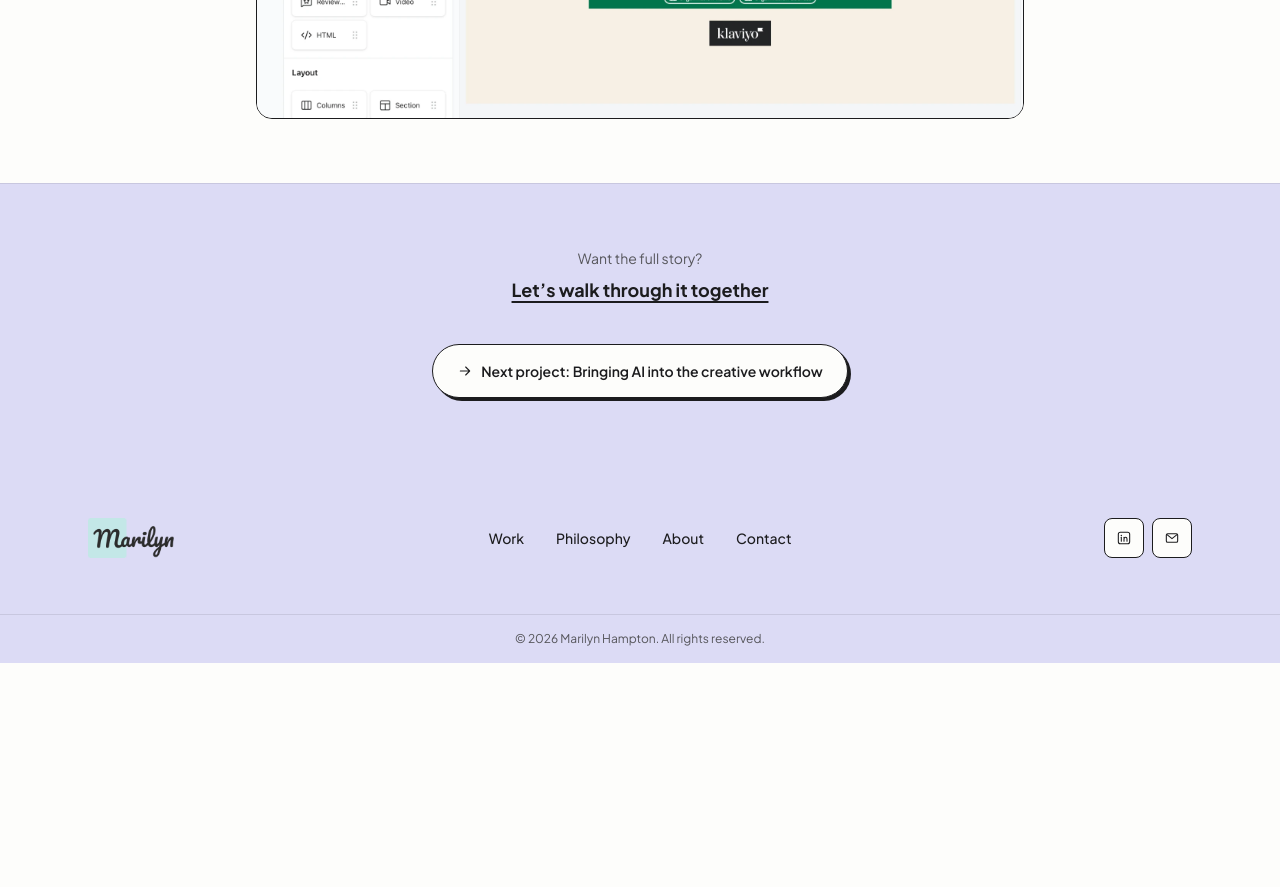
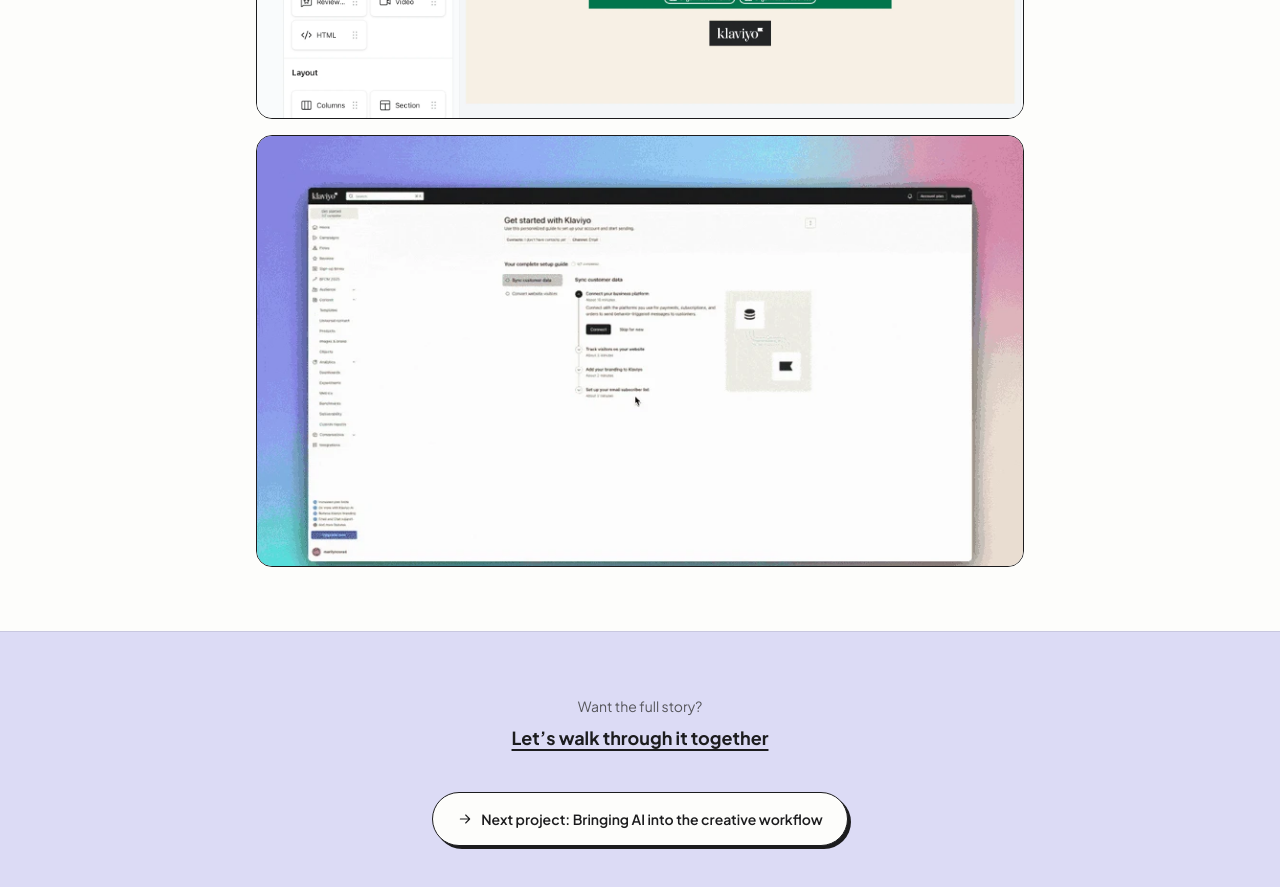
Before and after one commit to marilyncoravit/home, a React (Vite) app: page /work/brand-library in a window 1280 px wide. Shown: the part 2820-3707 px from the top of the page. Before the commit the page ends 3483 px from the top, so only its background shows below. Built offline with nearby package versions, Linux system fonts and the light colour scheme.

Commit message:
Add Klaviyo dashboard screenshot under Editor experience image
Same 16:9 cropped, hand-border treatment as the other diagram
images, stacked below the editor screenshot.

```diff
--- a/src/components/case-study/BrandLibraryDiagram.jsx
+++ b/src/components/case-study/BrandLibraryDiagram.jsx
@@ -1,4 +1,5 @@
 import blColors from '../../assets/BLColors.webp'
+import blDashboard from '../../assets/BLDashboard.webp'
 import blDefaults from '../../assets/BLDefaults.webp'
 import blEditor from '../../assets/BLEditor.webp'
 import Icon from '../ui/Icon'
@@ -44,6 +45,11 @@ export default function BrandLibraryDiagram() {
           alt="Email editor experience screenshot"
           className="mx-auto mt-4 aspect-[16/9] w-full max-w-3xl rounded-2xl hand-border object-cover object-top"
         />
+        <img
+          src={blDashboard}
+          alt="Klaviyo account dashboard screenshot"
+          className="mx-auto mt-4 aspect-[16/9] w-full max-w-3xl rounded-2xl hand-border object-cover object-top"
+        />
       </div>
     </div>
   )
```
Also changed, not shown: src/assets/BLDashboard.webp (added).
